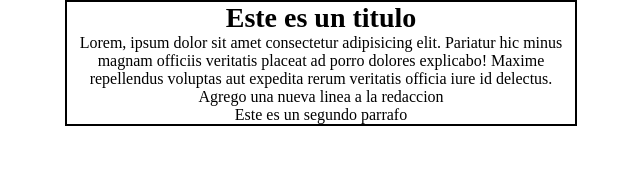
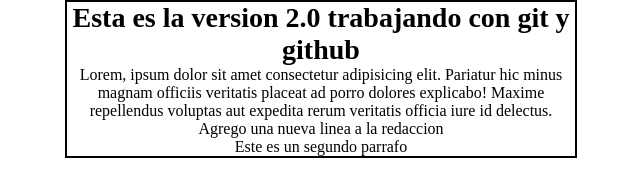
Before and after one commit to marmigue/Blog, a plain HTML site: page index.html in a window 1280 px wide. Shown: the whole page, without its empty margins (319-959 px from the left). Drawn offline with Linux system fonts and the light colour scheme.

Commit message:
Una version del blog

```diff
--- a/index.html
+++ b/index.html
@@ -13,7 +13,7 @@
     <main>
         <div class="Containner">
             <div>
-                <h1>Este es un titulo</h1>
+                <h1>Esta es la version 2.0 trabajando con git y github</h1>
                 <p>Lorem, ipsum dolor sit amet consectetur adipisicing elit. Pariatur hic minus magnam officiis veritatis
                 placeat ad porro dolores explicabo! Maxime repellendus voluptas aut expedita rerum veritatis officia iure id
                 delectus.</p>
```
